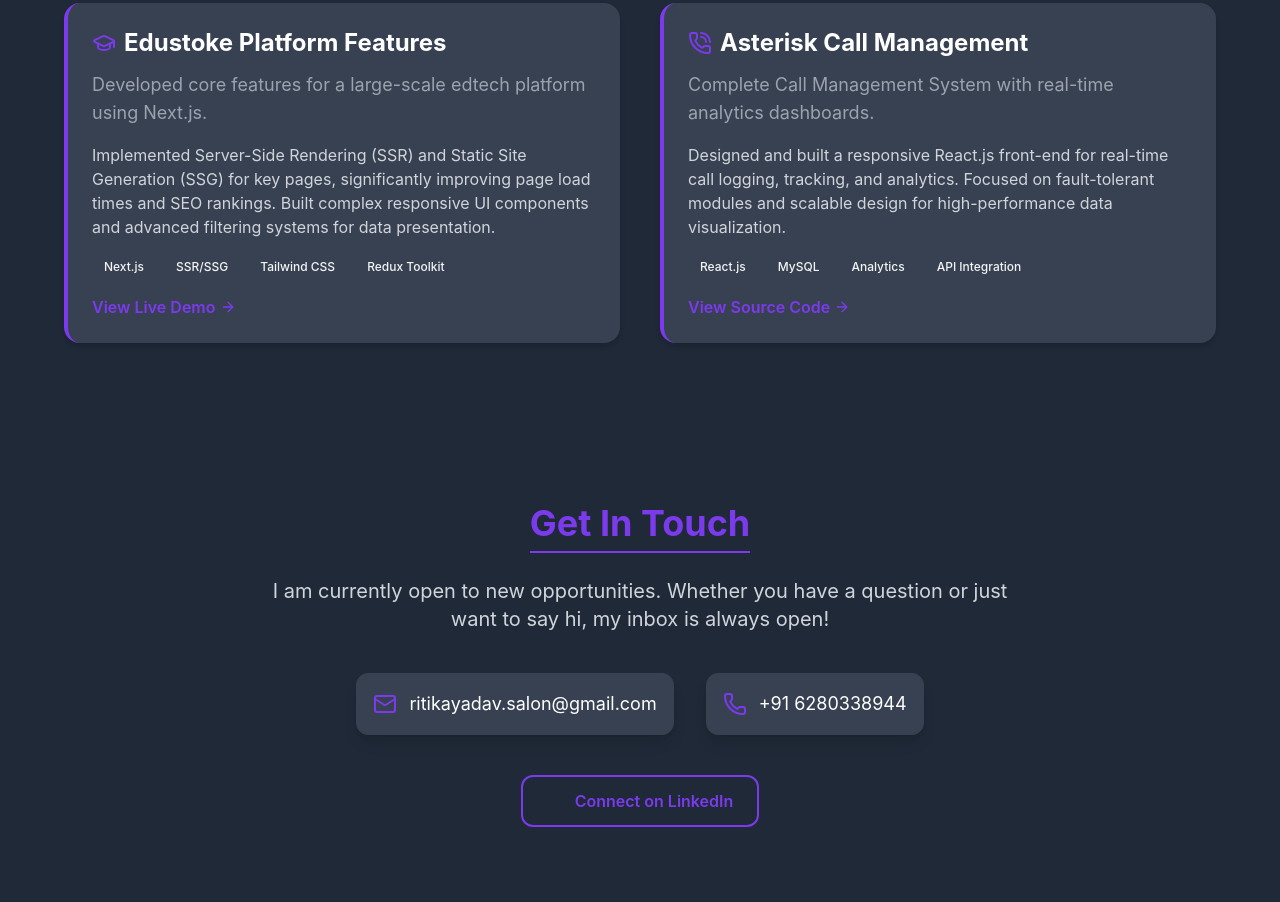
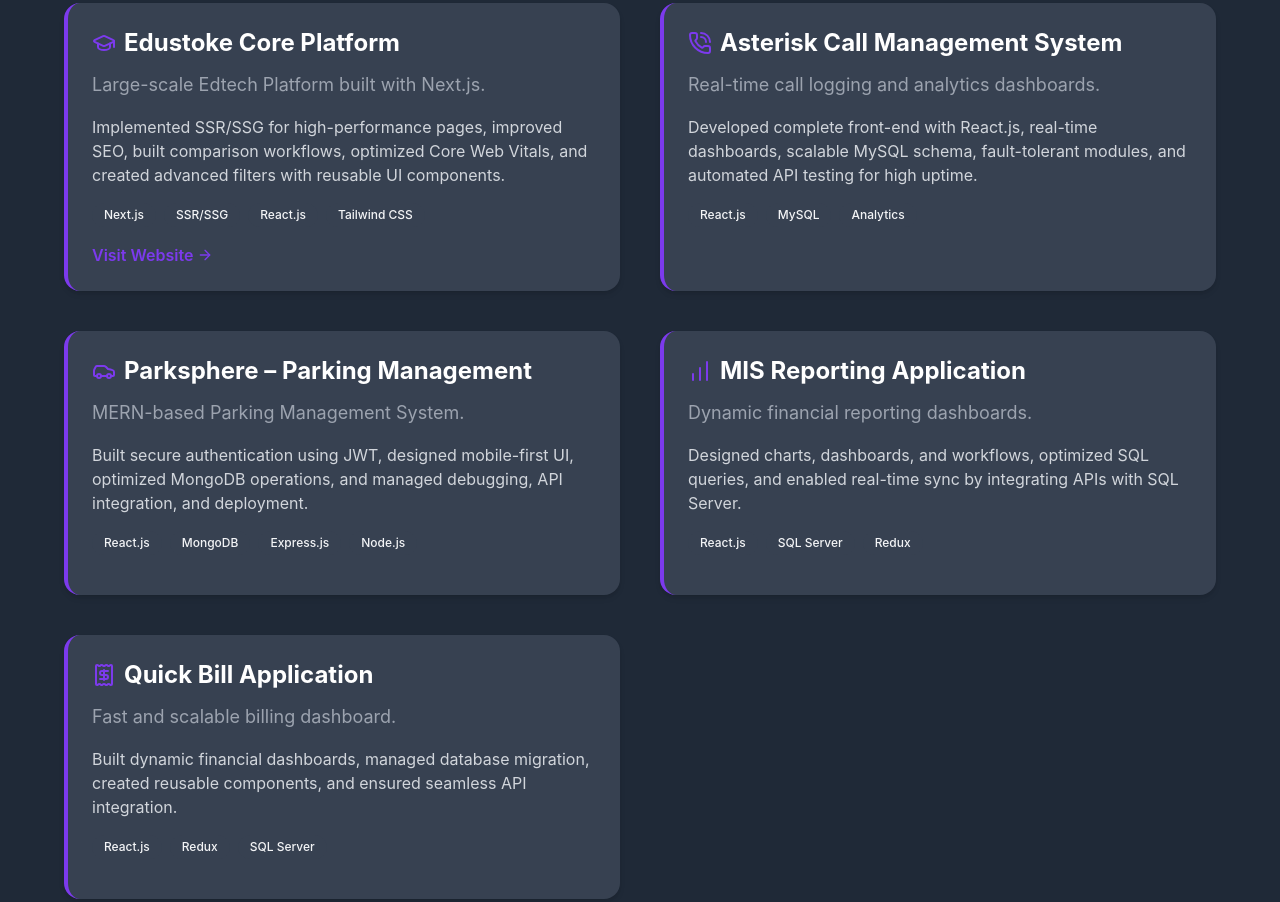
Before and after one commit to ritika1304/portfolio_latest, a plain HTML site: page index.html in a window 1280 px wide. Shown: the part 2279-3181 px from the top of the page. Drawn offline with nearby package versions, Linux system fonts and the light colour scheme.

Commit message:
Project added.

```diff
--- a/index.html
+++ b/index.html
@@ -224,58 +224,119 @@
         <!-- Projects Section -->
         <section id="projects" class="py-20 px-4 bg-gray-800 scroll-reveal">
            <div class="container mx-auto max-w-6xl">
-                <h2 class="text-4xl font-bold text-center text-accent mb-12 border-b-2 border-accent inline-block mx-auto pb-2">Featured Projects</h2>
+    <h2 class="text-4xl font-bold text-center text-accent mb-12 border-b-2 border-accent inline-block mx-auto pb-2">
+        Featured Projects
+    </h2>
 
     <div class="grid md:grid-cols-2 gap-10">
 
-                    <!-- Project 1: Edustoke Core Platform (Work Experience Highlight) -->
+
+        <!-- Project 1: Edustoke Core Platform -->
         <div class="project-card bg-card-dark rounded-2xl p-6 border-l-4 border-accent scroll-reveal">
             <h3 class="text-2xl font-bold text-white mb-3 flex items-center">
-                            <i data-lucide="graduation-cap" class="w-6 h-6 mr-2 text-accent"></i> Edustoke Platform Features
+                <i data-lucide="graduation-cap" class="w-6 h-6 mr-2 text-accent"></i> Edustoke Core Platform
             </h3>
             <p class="text-gray-400 mb-4 text-lg">
-                            Developed core features for a large-scale edtech platform using Next.js.
+                Large-scale Edtech Platform built with Next.js.
             </p>
             <p class="text-gray-300 mb-4">
-                            Implemented Server-Side Rendering (SSR) and Static Site Generation (SSG) for key pages, significantly improving page load times and SEO rankings. Built complex responsive UI components and advanced filtering systems for data presentation.
+                Implemented SSR/SSG for high-performance pages, improved SEO, built comparison workflows, optimized Core Web Vitals, and created advanced filters with reusable UI components.
             </p>
             <div class="flex flex-wrap gap-2 mb-4">
                 <span class="bg-gray-700 text-xs font-medium px-3 py-1 rounded-full">Next.js</span>
                 <span class="bg-gray-700 text-xs font-medium px-3 py-1 rounded-full">SSR/SSG</span>
+                <span class="bg-gray-700 text-xs font-medium px-3 py-1 rounded-full">React.js</span>
                 <span class="bg-gray-700 text-xs font-medium px-3 py-1 rounded-full">Tailwind CSS</span>
-                            <span class="bg-gray-700 text-xs font-medium px-3 py-1 rounded-full">Redux Toolkit</span>
             </div>
-                        <a href="https://ritika1304.github.io/React-Portfolio/" target="_blank" class="text-accent font-semibold flex items-center hover:underline">
-                            View Live Demo
+            <a href="https://edustoke.com" target="_blank" class="text-accent font-semibold flex items-center hover:underline">
+                Visit Website
                 <i data-lucide="arrow-right" class="w-4 h-4 ml-1"></i>
             </a>
         </div>
 
-                    <!-- Project 2: Asterisk Call Management System -->
-                    <div class="project-card bg-card-dark rounded-2xl p-6 border-l-4 border-accent scroll-reveal" style="transition-delay: 0.2s;">
+
+
+        <!-- Project 2: Asterisk Call Management -->
+        <div class="project-card bg-card-dark rounded-2xl p-6 border-l-4 border-accent scroll-reveal" style="transition-delay: 0.1s;">
             <h3 class="text-2xl font-bold text-white mb-3 flex items-center">
-                            <i data-lucide="phone-call" class="w-6 h-6 mr-2 text-accent"></i> Asterisk Call Management
+                <i data-lucide="phone-call" class="w-6 h-6 mr-2 text-accent"></i> Asterisk Call Management System
             </h3>
             <p class="text-gray-400 mb-4 text-lg">
-                            Complete Call Management System with real-time analytics dashboards.
+                Real-time call logging and analytics dashboards.
             </p>
             <p class="text-gray-300 mb-4">
-                            Designed and built a responsive React.js front-end for real-time call logging, tracking, and analytics. Focused on fault-tolerant modules and scalable design for high-performance data visualization.
+                Developed complete front-end with React.js, real-time dashboards, scalable MySQL schema, fault-tolerant modules, and automated API testing for high uptime.
             </p>
             <div class="flex flex-wrap gap-2 mb-4">
                 <span class="bg-gray-700 text-xs font-medium px-3 py-1 rounded-full">React.js</span>
                 <span class="bg-gray-700 text-xs font-medium px-3 py-1 rounded-full">MySQL</span>
                 <span class="bg-gray-700 text-xs font-medium px-3 py-1 rounded-full">Analytics</span>
-                            <span class="bg-gray-700 text-xs font-medium px-3 py-1 rounded-full">API Integration</span>
             </div>
-                        <a href="https://github.com/ritika1304/project-repo" target="_blank" class="text-accent font-semibold flex items-center hover:underline">
-                            View Source Code
-                            <i data-lucide="arrow-right" class="w-4 h-4 ml-1"></i>
-                        </a>
         </div>
 
+
+
+        <!-- Project 3: Parksphere MERN App -->
+        <div class="project-card bg-card-dark rounded-2xl p-6 border-l-4 border-accent scroll-reveal" style="transition-delay: 0.2s;">
+            <h3 class="text-2xl font-bold text-white mb-3 flex items-center">
+                <i data-lucide="car" class="w-6 h-6 mr-2 text-accent"></i> Parksphere – Parking Management
+            </h3>
+            <p class="text-gray-400 mb-4 text-lg">
+                MERN-based Parking Management System.
+            </p>
+            <p class="text-gray-300 mb-4">
+                Built secure authentication using JWT, designed mobile-first UI, optimized MongoDB operations, and managed debugging, API integration, and deployment.
+            </p>
+            <div class="flex flex-wrap gap-2 mb-4">
+                <span class="bg-gray-700 text-xs font-medium px-3 py-1 rounded-full">React.js</span>
+                <span class="bg-gray-700 text-xs font-medium px-3 py-1 rounded-full">MongoDB</span>
+                <span class="bg-gray-700 text-xs font-medium px-3 py-1 rounded-full">Express.js</span>
+                <span class="bg-gray-700 text-xs font-medium px-3 py-1 rounded-full">Node.js</span>
             </div>
         </div>
+
+
+
+        <!-- Project 4: MIS Application -->
+        <div class="project-card bg-card-dark rounded-2xl p-6 border-l-4 border-accent scroll-reveal" style="transition-delay: 0.3s;">
+            <h3 class="text-2xl font-bold text-white mb-3 flex items-center">
+                <i data-lucide="bar-chart" class="w-6 h-6 mr-2 text-accent"></i> MIS Reporting Application
+            </h3>
+            <p class="text-gray-400 mb-4 text-lg">
+                Dynamic financial reporting dashboards.
+            </p>
+            <p class="text-gray-300 mb-4">
+                Designed charts, dashboards, and workflows, optimized SQL queries, and enabled real-time sync by integrating APIs with SQL Server.
+            </p>
+            <div class="flex flex-wrap gap-2 mb-4">
+                <span class="bg-gray-700 text-xs font-medium px-3 py-1 rounded-full">React.js</span>
+                <span class="bg-gray-700 text-xs font-medium px-3 py-1 rounded-full">SQL Server</span>
+                <span class="bg-gray-700 text-xs font-medium px-3 py-1 rounded-full">Redux</span>
+            </div>
+        </div>
+
+
+
+        <!-- Project 5: Quick Bill Application -->
+        <div class="project-card bg-card-dark rounded-2xl p-6 border-l-4 border-accent scroll-reveal" style="transition-delay: 0.4s;">
+            <h3 class="text-2xl font-bold text-white mb-3 flex items-center">
+                <i data-lucide="receipt" class="w-6 h-6 mr-2 text-accent"></i> Quick Bill Application
+            </h3>
+            <p class="text-gray-400 mb-4 text-lg">
+                Fast and scalable billing dashboard.
+            </p>
+            <p class="text-gray-300 mb-4">
+                Built dynamic financial dashboards, managed database migration, created reusable components, and ensured seamless API integration.
+            </p>
+            <div class="flex flex-wrap gap-2 mb-4">
+                <span class="bg-gray-700 text-xs font-medium px-3 py-1 rounded-full">React.js</span>
+                <span class="bg-gray-700 text-xs font-medium px-3 py-1 rounded-full">Redux</span>
+                <span class="bg-gray-700 text-xs font-medium px-3 py-1 rounded-full">SQL Server</span>
+            </div>
+        </div>
+    </div>
+</div>
+
         </section>
 
         <!-- Contact Section -->
```
Lines whose indentation alone changed are shown as unchanged.
